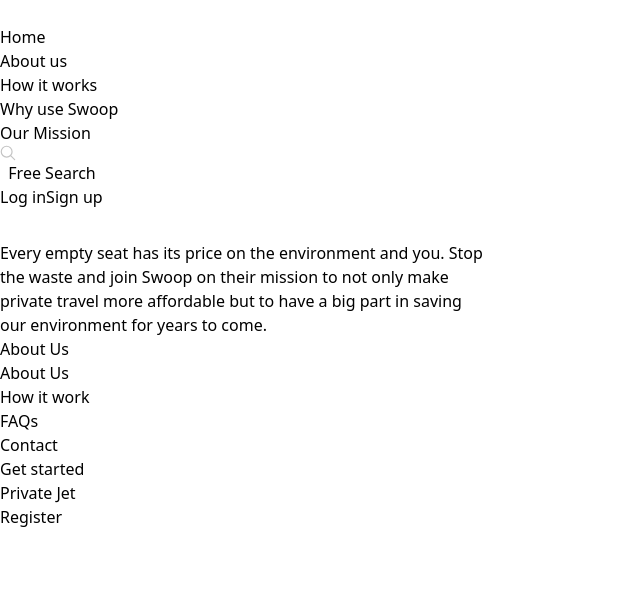
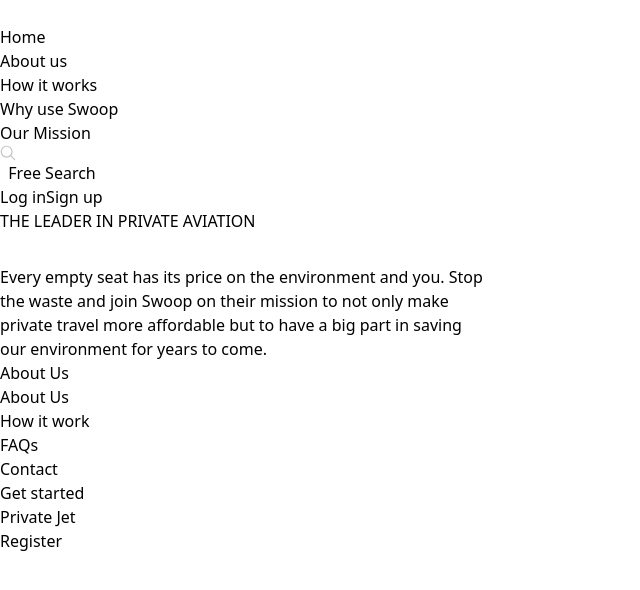
Before and after one commit to SaudAwan/Nouman-Learning-Project, a Next.js app in the folder frontend/: page / in a window 1280 px wide. Shown: the top 590 px of the page, without its empty margins (0-640 px from the left). Built offline with nearby package versions, Linux system fonts and the light colour scheme.

Commit message:
write new component code

```diff
--- a/frontend/src/Components/Buttons/SimpleButton.tsx
+++ b/frontend/src/Components/Buttons/SimpleButton.tsx
@@ -22,7 +22,7 @@
   const {setLogin, text,bgcolor,width,textcolor,padding_X,padding_Y,textalign,borderradius,weigth,lineheight,fontsize,hover}= props;
   function handleLogin(){
     setLogin?.(prev => !prev);
-    console.log("click")
+
   }
   return (
     <button className={`${width} ${bgcolor} ${padding_X} ${padding_Y} ${textcolor} ${borderradius}  ${hover} `} onClick={handleLogin}>
--- /dev/null
+++ b/frontend/src/Components/Headings/H1.tsx
@@ -0,0 +1,15 @@
+import React from 'react'
+type h1={
+  children:string;
+  width : string;
+}
+
+const H1 = ({children, width}:h1) => {
+  return (
+    <h1 className={`text-[40px] font-bold leading-[48px] text-[#121212] ${width}`}>
+      {children}
+    </h1>
+  )
+}
+
+export default H1;
--- /dev/null
+++ b/frontend/src/Components/LeaderPrivateAviation.tsx
@@ -0,0 +1,24 @@
+import React from 'react'
+import H1 from "./Headings/H1"
+
+const LeaderPrivateAviation = () => {
+  return (
+    <div className="bg-[#F7F7F7] py-12 px-36 gap-8">
+
+      <div>
+            <H1 width="w-96">
+              THE LEADER IN PRIVATE AVIATION
+            </H1>
+
+
+
+      </div>
+
+
+      <div></div>
+
+    </div>
+  )
+}
+
+export default LeaderPrivateAviation;
--- a/frontend/src/app/page.tsx
+++ b/frontend/src/app/page.tsx
@@ -1,10 +1,12 @@
 import Navbar from "../Components/Navbar";
 import Footer from "../Components/Footer";
+import LeaderPrivateAviation from "@/Components/LeaderPrivateAviation";
 import "./globals.css";
 export default function Home() {
   return (
     <div>
       <Navbar/>
+      <LeaderPrivateAviation/>
       <Footer/>
 
     </div>
```
